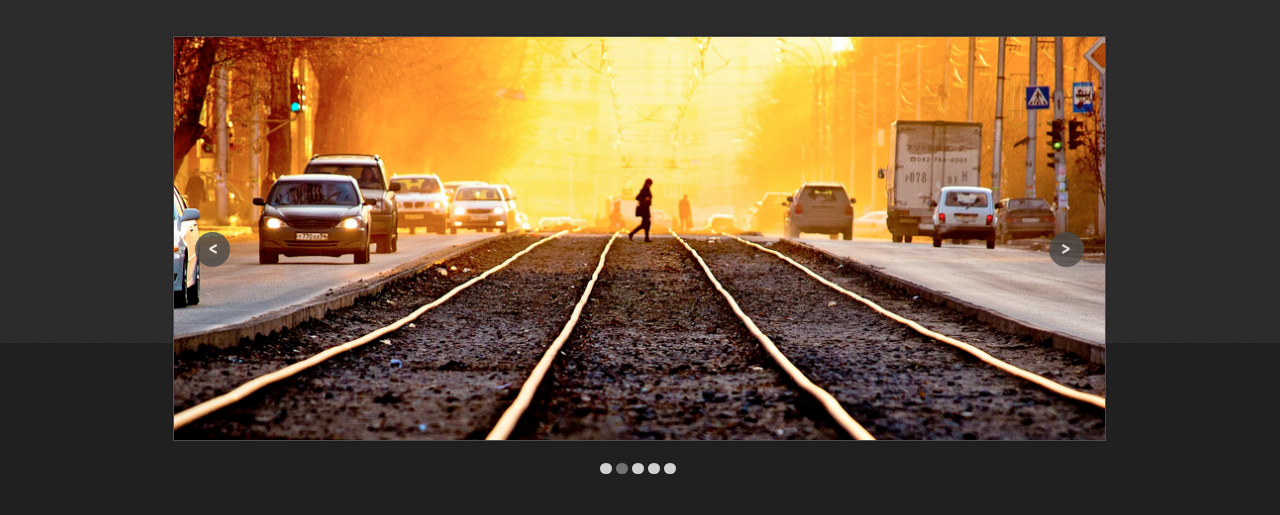
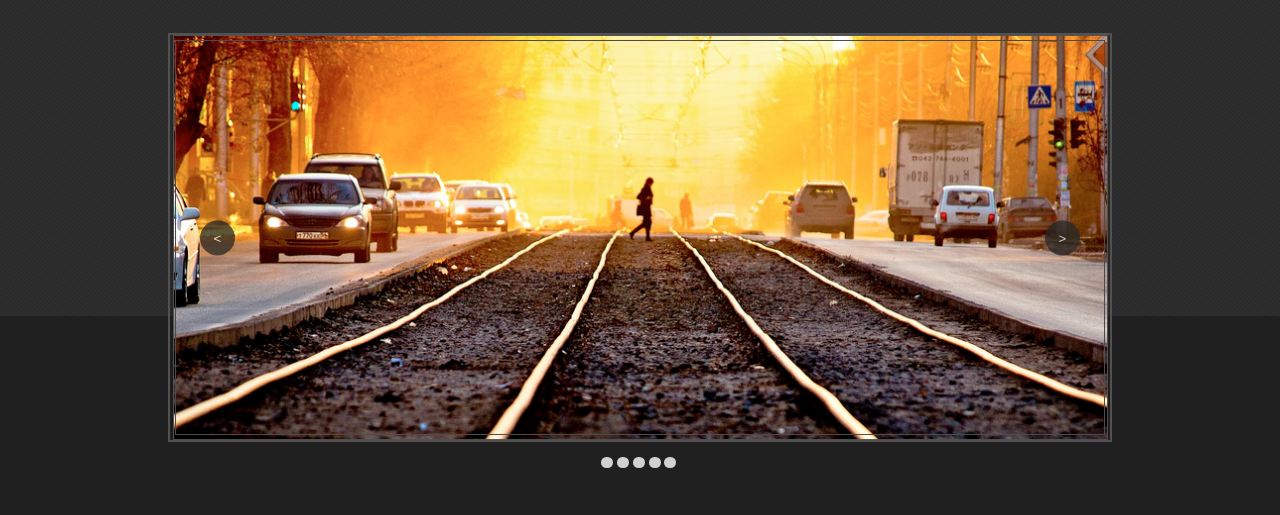
Before and after one commit to AlekseyShemyako/homework_9, a plain HTML site: page index.html in a window 1280 px wide. Shown: the part 87-602 px from the top of the page. Drawn offline with Linux system fonts and the light colour scheme.

Commit message:
rework Slider

```diff
--- a/assets/main.css
+++ b/assets/main.css
@@ -52,50 +52,74 @@ p {
 	font-size: 18px;
 }
 .slider {
-	box-sizing: border-box;
+	width: 940px;
 	margin: 0 auto;
-	padding-top: 119px;
-	width: 940px;
-	min-height: 430px;
+	overflow: hidden;
+	margin-top: 120px;
 	position: relative;
+	border: 2px solid #515151;
+	z-index: 1;
 }
-.slider-position {
+.slider:after {
+	content: '';
 	position: absolute;
-	top: 120px;
+	border: 1px solid #4c4c4d;;
+	top: 5px;
+	left: 5px;
+	right: 5px;
+	bottom: 5px;
 }
-.slider-photo {
-	height: 411px;
+.slide-list {
+	font-size: 0;
+	width: 1882px;
 }
-.button-left-slider {
+.slide-button {
+	width: 35px;
+	height: 35px;
+	border-radius: 50%;
+	border: 0;
+	background-color: #272727;
+	color: #fff;
+	opacity: 0.75;
 	position: absolute;
-	left: 25px;
-	bottom: 210px;
+	top: 50%;
+	transform: translateY(-50%);
+	cursor: pointer;
+	z-index: 1;
 }
-.button-right-slider {
-	position: absolute;
-	right: 25px;
-	bottom: 210px;
+.pre {
+	left: 30px;
+}
+.next {
+	right: 30px;
+}
+.slide-list img {
+	width: 941px;
+	height: 405px;
+	object-fit: cover;
 }
 .bullet {
 	box-sizing: border-box;
+	position: relative;
 	width: 78px;
 	margin: 10px auto 0;
+	z-index: 1;
 }
 .bullet button {
-	display: inline-block;
 	border: 0;
 	border-radius: 50px;
 	height: 11px;
 	background-color: #d1d1d1;
 	cursor: pointer;
 }
-.bullet button:nth-child(2){
+.bullet button:hover {
 	background-color: #727272;
 }
 .portfolio {
+	position: relative;
+	top: -155px;
 	box-sizing: border-box;
 	margin: 0 auto;
-	padding-top: 205px;
 	padding: 205px 0 72px;
 	background-color: #202020;
 	color: #9b9b9b;
--- a/index.html
+++ b/index.html
@@ -49,15 +49,14 @@
 			</div>
 		</nav>
 		<main>
-			<section class="slider">
-				<div class="slider-position">
-					<img src="./assets/img/picture/train.png" alt="" class="slider-photo">
-					<button class="button button-left-slider">
-						<img src="./assets/img/icon/button-left.png" alt="">
-					</button>
-					<button class="button button-right-slider">
-						<img src="./assets/img/icon/button-right.png" alt="">
-					</button>
+			<div class="slider">
+				<div class="slide-list">
+					<img src="./assets/img/picture/train.png" alt="">
+					<img src="./assets/img/picture/train.png" alt="">
+				</div>
+				<button class="slide-button pre"><</button>
+				<button class="slide-button next">></button>
+			</div>
 			<div class="bullet">
 				<button></button>
 				<button></button>
@@ -65,8 +64,6 @@
 				<button></button>
 				<button></button>
 			</div>
-				</div>
-			</section>
 			<section class="portfolio">
 				<div>
 					<header>
```
Lines whose indentation alone changed are shown as unchanged.
